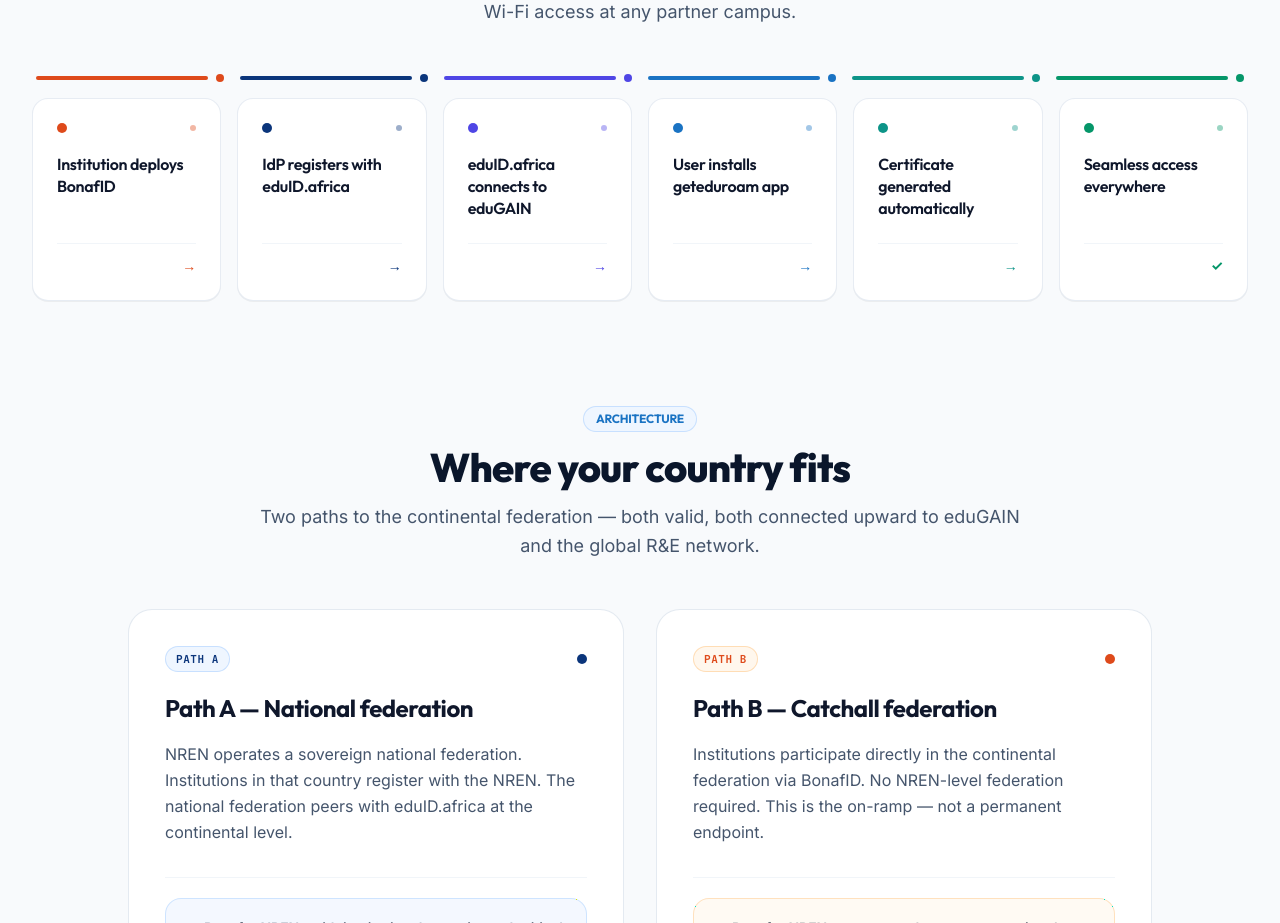
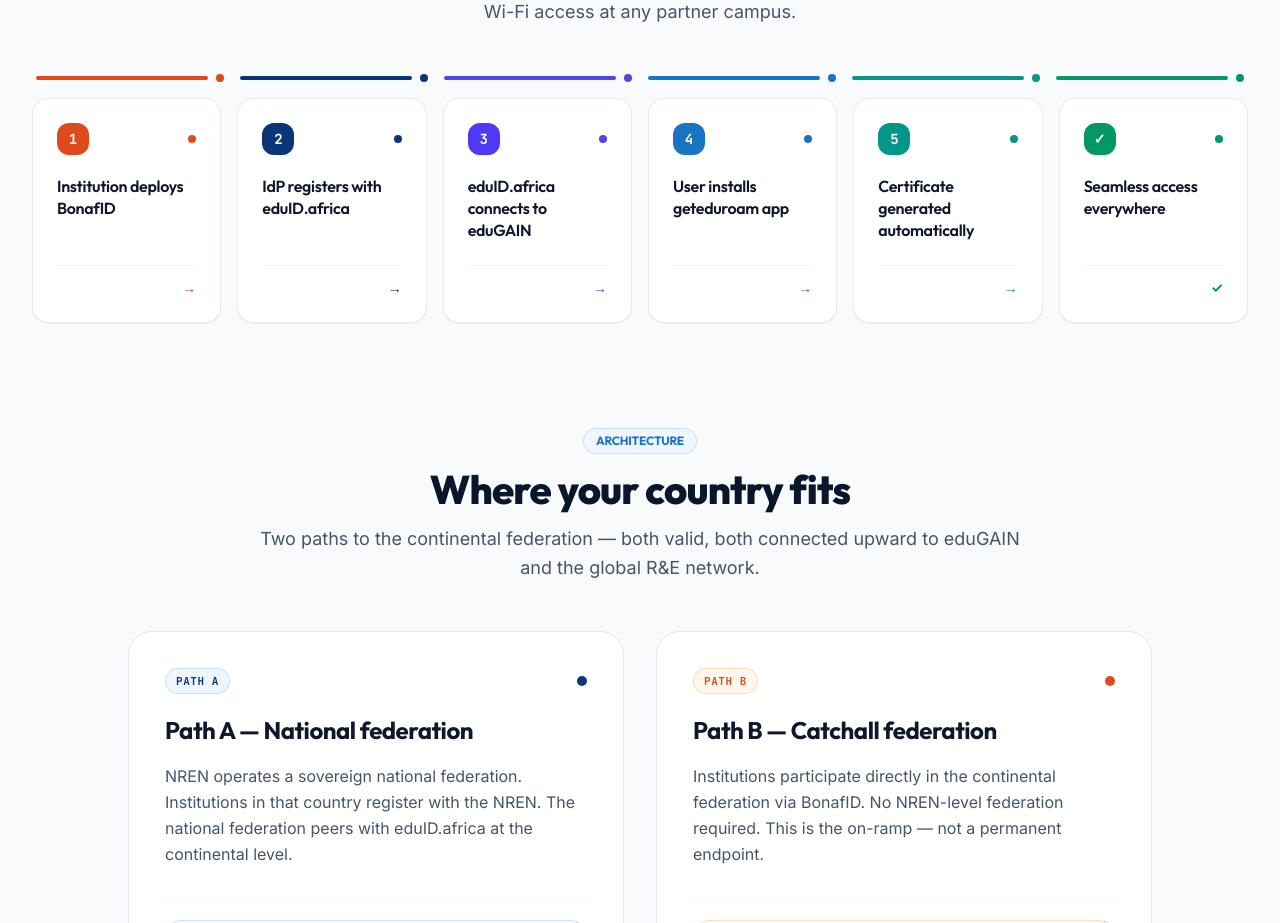
Before and after one commit to rizennews/eduID.africa, a Next.js app: page /en/how-it-works in a window 1280 px wide. Shown: the part 1360-2283 px from the top of the page. Built offline with nearby package versions, Linux system fonts and the light colour scheme.

Commit message:
feat: add clean minimal step numbers (1, 2, 3, 4, 5, ✓) to user journey cards

```diff
--- a/src/components/UserJourneySection.tsx
+++ b/src/components/UserJourneySection.tsx
@@ -27,57 +27,69 @@
 
   const steps = [
     {
+      num: journey.step1.num, // "1"
       title: journey.step1.title,
       color: "#DE4A1B",
       borderColor: "hover:border-[#DE4A1B]/50",
       lineColor: "bg-[#DE4A1B]",
       dotColor: "bg-[#DE4A1B]",
+      numBadge: "bg-[#DE4A1B] text-white",
       textColor: "text-[#DE4A1B]",
       isFinal: false,
     },
     {
+      num: journey.step2.num, // "2"
       title: journey.step2.title,
       color: "#0B357B",
       borderColor: "hover:border-[#0B357B]/50",
       lineColor: "bg-[#0B357B]",
       dotColor: "bg-[#0B357B]",
+      numBadge: "bg-[#0B357B] text-white",
       textColor: "text-[#0B357B]",
       isFinal: false,
     },
     {
+      num: journey.step3.num, // "3"
       title: journey.step3.title,
       color: "#4F46E5",
       borderColor: "hover:border-indigo-400",
       lineColor: "bg-[#4F46E5]",
       dotColor: "bg-[#4F46E5]",
-      textColor: "text-[#4F46E5]",
+      numBadge: "bg-indigo-600 text-white",
+      textColor: "text-indigo-600",
       isFinal: false,
     },
     {
+      num: journey.step4.num, // "4"
       title: journey.step4.title,
       color: "#1A73C3",
       borderColor: "hover:border-[#1A73C3]/50",
       lineColor: "bg-[#1A73C3]",
       dotColor: "bg-[#1A73C3]",
+      numBadge: "bg-[#1A73C3] text-white",
       textColor: "text-[#1A73C3]",
       isFinal: false,
     },
     {
+      num: journey.step5.num, // "5"
       title: journey.step5.title,
       color: "#0D9488",
       borderColor: "hover:border-teal-400",
       lineColor: "bg-[#0D9488]",
       dotColor: "bg-[#0D9488]",
-      textColor: "text-[#0D9488]",
+      numBadge: "bg-teal-600 text-white",
+      textColor: "text-teal-600",
       isFinal: false,
     },
     {
+      num: "✓",
       title: journey.step6.title,
       color: "#059669",
       borderColor: "hover:border-emerald-400",
       lineColor: "bg-[#059669]",
       dotColor: "bg-[#059669]",
-      textColor: "text-[#059669]",
+      numBadge: "bg-emerald-600 text-white font-black",
+      textColor: "text-emerald-600",
       isFinal: true,
     },
   ];
@@ -108,7 +120,7 @@
           ))}
         </div>
 
-        {/* 6 Minimalist Cards: Clean, Numberless Color-Driven Flow */}
+        {/* 6 Minimalist Numbered Cards (1, 2, 3, 4, 5, ✓) */}
         <div className="grid grid-cols-1 sm:grid-cols-2 md:grid-cols-3 lg:grid-cols-6 gap-4">
           {steps.map((step, idx) => (
             <div
@@ -116,19 +128,24 @@
               className={`group rounded-2xl bg-white border border-slate-200/80 p-5 sm:p-6 flex flex-col justify-between transition-all duration-200 shadow-2xs hover:shadow-sm ${step.borderColor}`}
             >
               <div>
-                {/* Top Colored Identity Dot */}
-                <div className="flex items-center justify-between mb-5">
-                  <span className={`w-2.5 h-2.5 rounded-full ${step.dotColor}`} aria-hidden="true" />
-                  <span className={`w-1.5 h-1.5 rounded-full ${step.dotColor} opacity-40`} aria-hidden="true" />
+                {/* Top Number Badge: 1, 2, 3, 4, 5, ✓ */}
+                <div className="flex items-center justify-between gap-2 mb-5">
+                  <div
+                    className={`w-8 h-8 rounded-xl flex items-center justify-center font-mono font-bold text-sm shadow-xs transition-transform duration-200 group-hover:scale-105 ${step.numBadge}`}
+                  >
+                    {step.num}
+                  </div>
+
+                  <span className={`w-2 h-2 rounded-full ${step.dotColor}`} aria-hidden="true" />
                 </div>
 
-                {/* Clean Title */}
+                {/* Clean Step Title */}
                 <h3 className="text-sm sm:text-base font-semibold font-heading text-slate-900 tracking-tight leading-snug">
                   {step.title}
                 </h3>
               </div>
 
-              {/* Bottom Minimal Directional Indicator (No Numbering) */}
+              {/* Bottom Directional Indicator */}
               <div className="mt-6 pt-3 border-t border-slate-100 flex items-center justify-end">
                 <span
                   className={`text-sm font-bold transition-transform duration-200 group-hover:translate-x-1 ${step.textColor}`}
```
